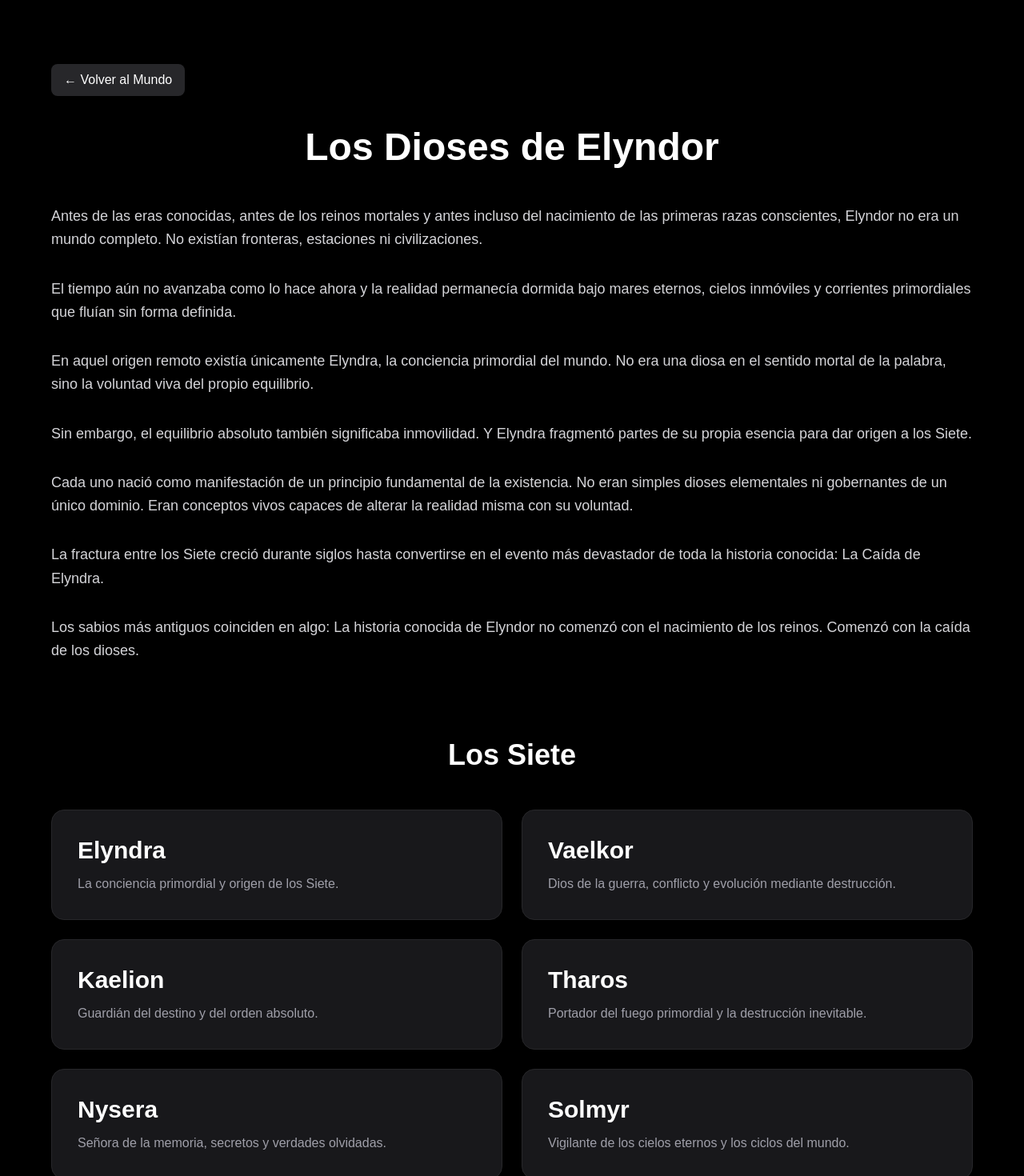
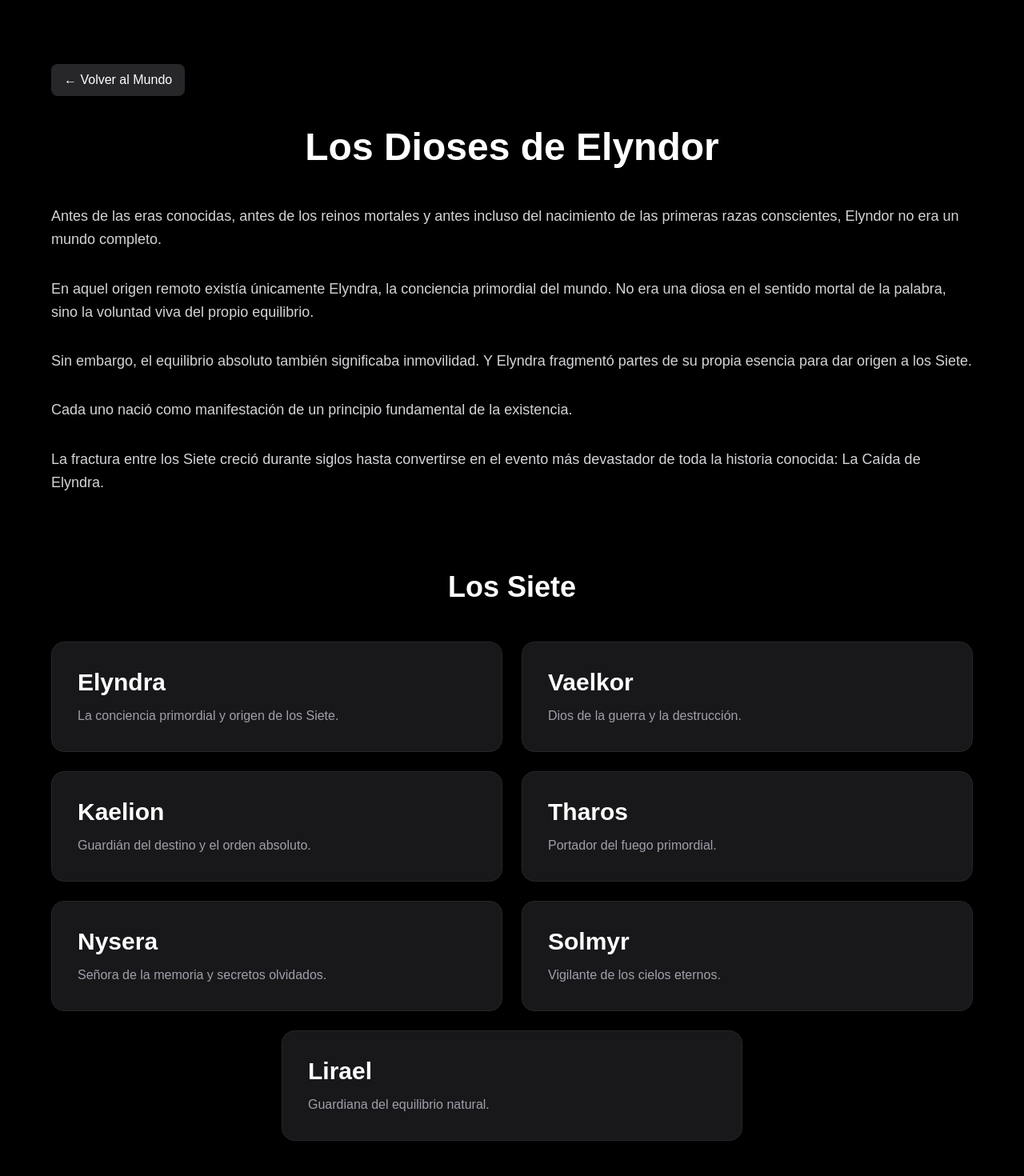
Before and after one commit to Zangentzu/elyndor-web, a Next.js app: page /dioses in a window 1280 px wide. Shown: the top 1470 px of the page at 80% size. Built offline with nearby package versions, Linux system fonts and the light colour scheme.

Commit message:
cronicas centradas

```diff
--- a/app/dioses/page.tsx
+++ b/app/dioses/page.tsx
@@ -21,12 +21,6 @@ export default function Dioses() {
           <p>
             Antes de las eras conocidas, antes de los reinos mortales y antes incluso
             del nacimiento de las primeras razas conscientes, Elyndor no era un mundo completo.
-            No existían fronteras, estaciones ni civilizaciones.
-          </p>
-
-          <p>
-            El tiempo aún no avanzaba como lo hace ahora y la realidad permanecía dormida
-            bajo mares eternos, cielos inmóviles y corrientes primordiales que fluían sin forma definida.
           </p>
 
           <p>
@@ -41,8 +35,6 @@ export default function Dioses() {
 
           <p>
             Cada uno nació como manifestación de un principio fundamental de la existencia.
-            No eran simples dioses elementales ni gobernantes de un único dominio.
-            Eran conceptos vivos capaces de alterar la realidad misma con su voluntad.
           </p>
 
           <p>
@@ -51,18 +43,13 @@ export default function Dioses() {
             La Caída de Elyndra.
           </p>
 
-          <p>
-            Los sabios más antiguos coinciden en algo:
-            La historia conocida de Elyndor no comenzó con el nacimiento de los reinos.
-            Comenzó con la caída de los dioses.
-          </p>
-
         </div>
 
         <h2 className="text-4xl font-bold text-center mb-12">
           Los Siete
         </h2>
 
+        {/* GRID */}
         <div className="grid grid-cols-1 md:grid-cols-2 gap-6">
 
           <Link href="/dioses/elyndra">
@@ -84,7 +71,7 @@ export default function Dioses() {
               </h2>
 
               <p className="text-zinc-400">
-                Dios de la guerra, conflicto y evolución mediante destrucción.
+                Dios de la guerra y la destrucción.
               </p>
             </div>
           </Link>
@@ -96,7 +83,7 @@ export default function Dioses() {
               </h2>
 
               <p className="text-zinc-400">
-                Guardián del destino y del orden absoluto.
+                Guardián del destino y el orden absoluto.
               </p>
             </div>
           </Link>
@@ -108,7 +95,7 @@ export default function Dioses() {
               </h2>
 
               <p className="text-zinc-400">
-                Portador del fuego primordial y la destrucción inevitable.
+                Portador del fuego primordial.
               </p>
             </div>
           </Link>
@@ -120,7 +107,7 @@ export default function Dioses() {
               </h2>
 
               <p className="text-zinc-400">
-                Señora de la memoria, secretos y verdades olvidadas.
+                Señora de la memoria y secretos olvidados.
               </p>
             </div>
           </Link>
@@ -132,22 +119,31 @@ export default function Dioses() {
               </h2>
 
               <p className="text-zinc-400">
-                Vigilante de los cielos eternos y los ciclos del mundo.
+                Vigilante de los cielos eternos.
               </p>
             </div>
           </Link>
 
+        </div>
+
+        {/* LIRAEL CENTRADA */}
+        <div className="flex justify-center mt-6">
+
+          <div className="w-full md:w-1/2">
             <Link href="/dioses/lirael">
               <div className="bg-zinc-900 hover:bg-zinc-800 transition rounded-2xl p-8 border border-zinc-800 cursor-pointer">
+
                 <h2 className="text-3xl font-semibold mb-3">
                   Lirael
                 </h2>
 
                 <p className="text-zinc-400">
-                Guardiana del equilibrio natural y las almas vivientes.
+                  Guardiana del equilibrio natural.
                 </p>
+
               </div>
             </Link>
+          </div>
 
         </div>
 
```
Also changed, not shown: 1 other file (tests, documents, lock files or other folders). Lines whose indentation alone changed are shown as unchanged.
